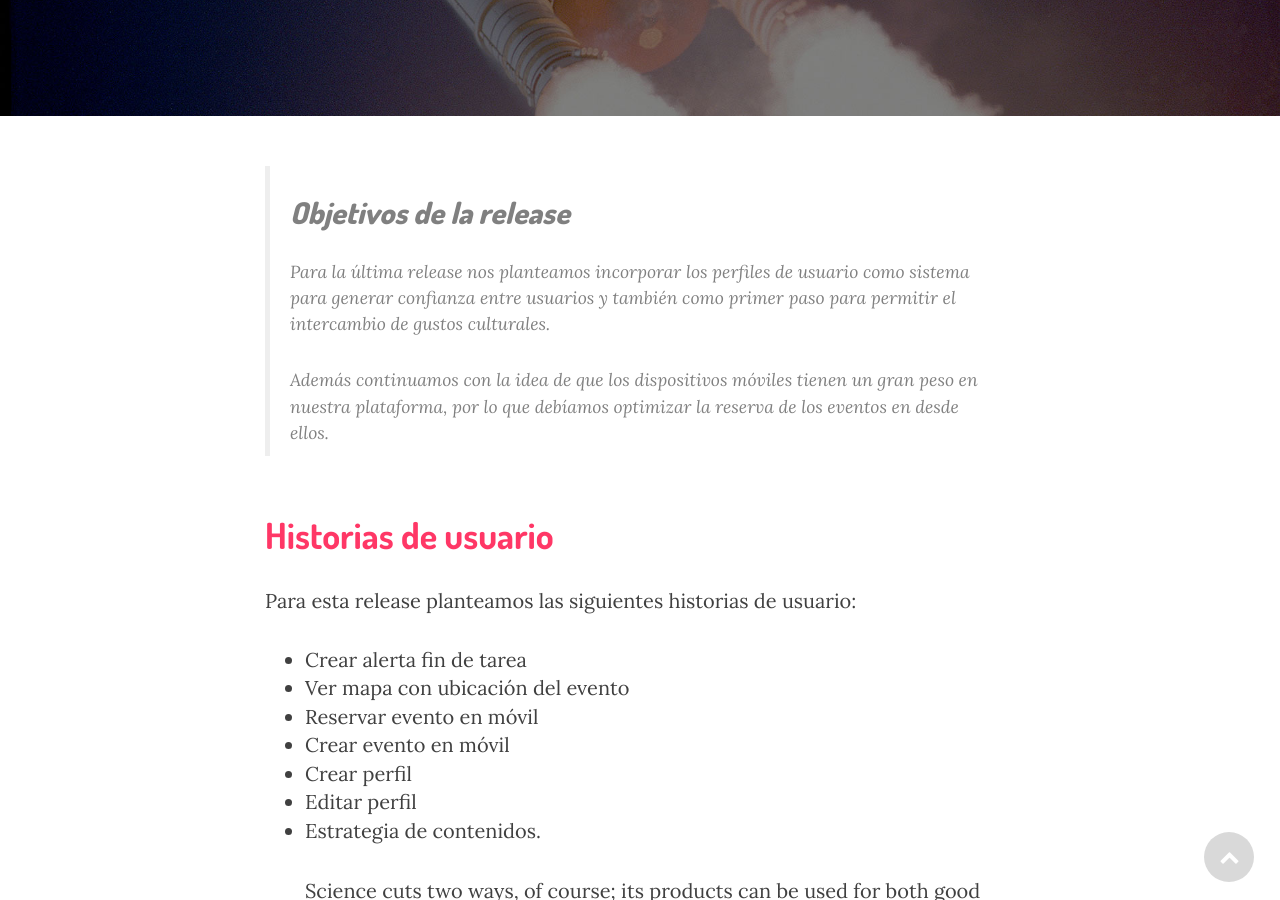
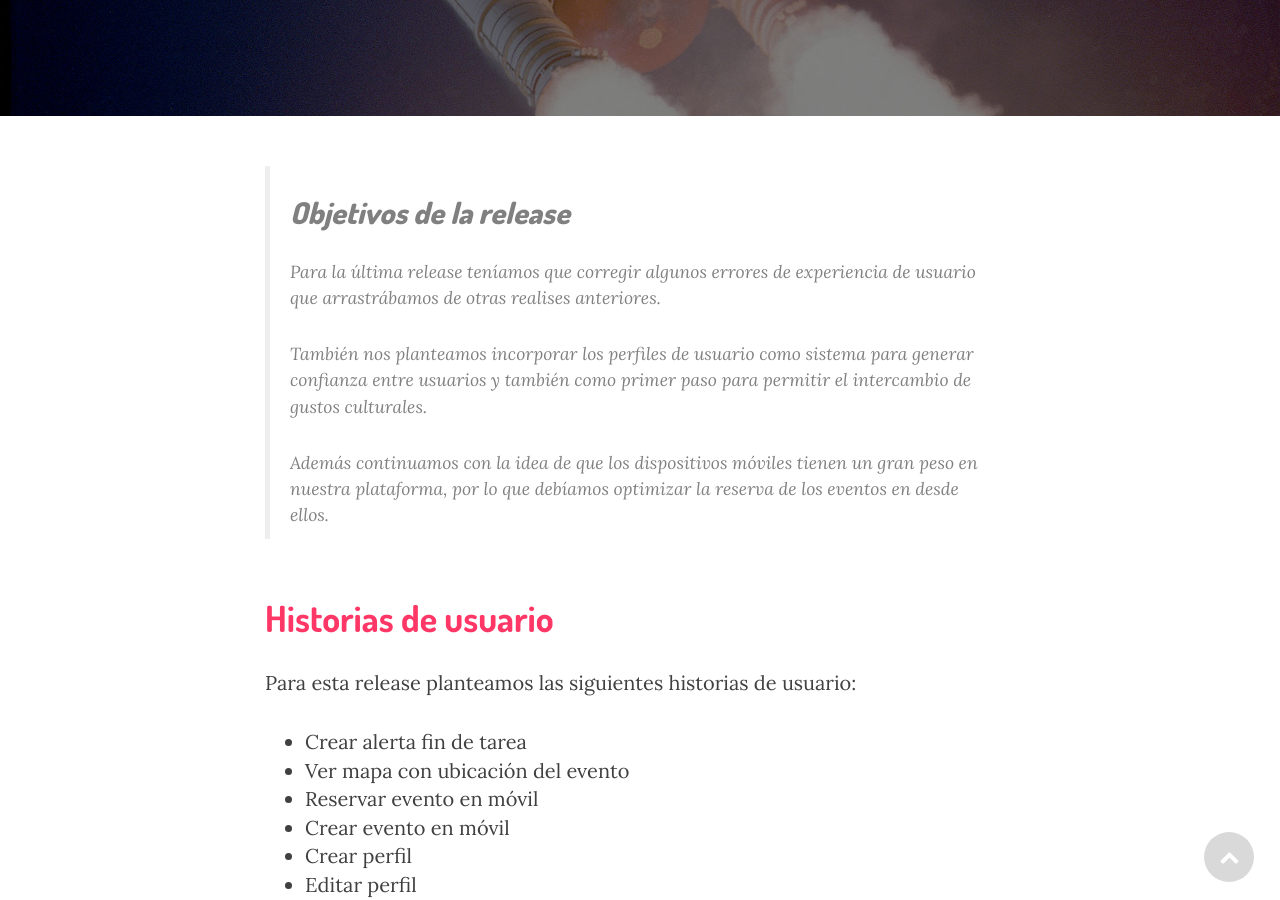
Before and after one commit to Rooof-Project/memoria, a Jekyll site: the page built from _posts/2015-04-13-Release-4.markdown, in a window 1280 px wide and 900 px high, scrolled down 371 px. Built offline with Jekyll 4.4.1, drawn with Linux system fonts in a browser that asks for light colours; nearby versions of some CDN libraries.

Commit message:
Updated 2015-04-13-Release-4.markdown

```diff
--- a/_posts/2015-04-13-Release-4.markdown
+++ b/_posts/2015-04-13-Release-4.markdown
@@ -8,7 +8,8 @@ published: true
 
 
 <blockquote> <h2>Objetivos de la release</h2>
-<p>Para la última release nos planteamos incorporar los perfiles de usuario como sistema para generar confianza entre usuarios y también como primer paso para permitir el intercambio de gustos culturales.</p>
+<p>Para la última release teníamos que corregir algunos errores de experiencia de usuario que arrastrábamos de otras realises anteriores.</p>
+<p>También nos planteamos incorporar los perfiles de usuario como sistema para generar confianza entre usuarios y también como primer paso para permitir el intercambio de gustos culturales.</p>
 <p>Además continuamos con la idea de que los dispositivos móviles tienen un gran peso en nuestra plataforma, por lo que debíamos optimizar la reserva de los eventos en desde ellos.</p>
 </blockquote>
 
```
